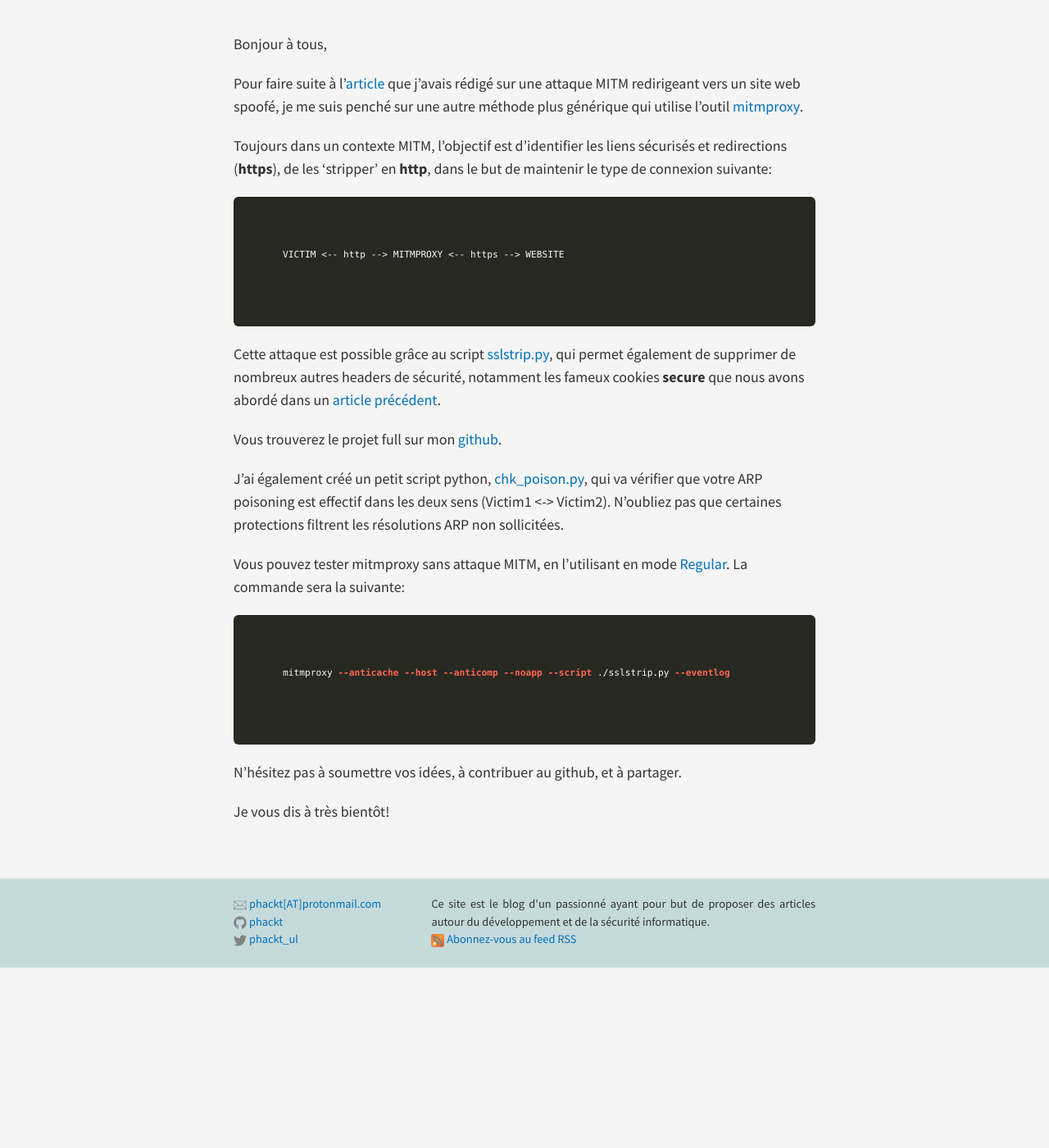
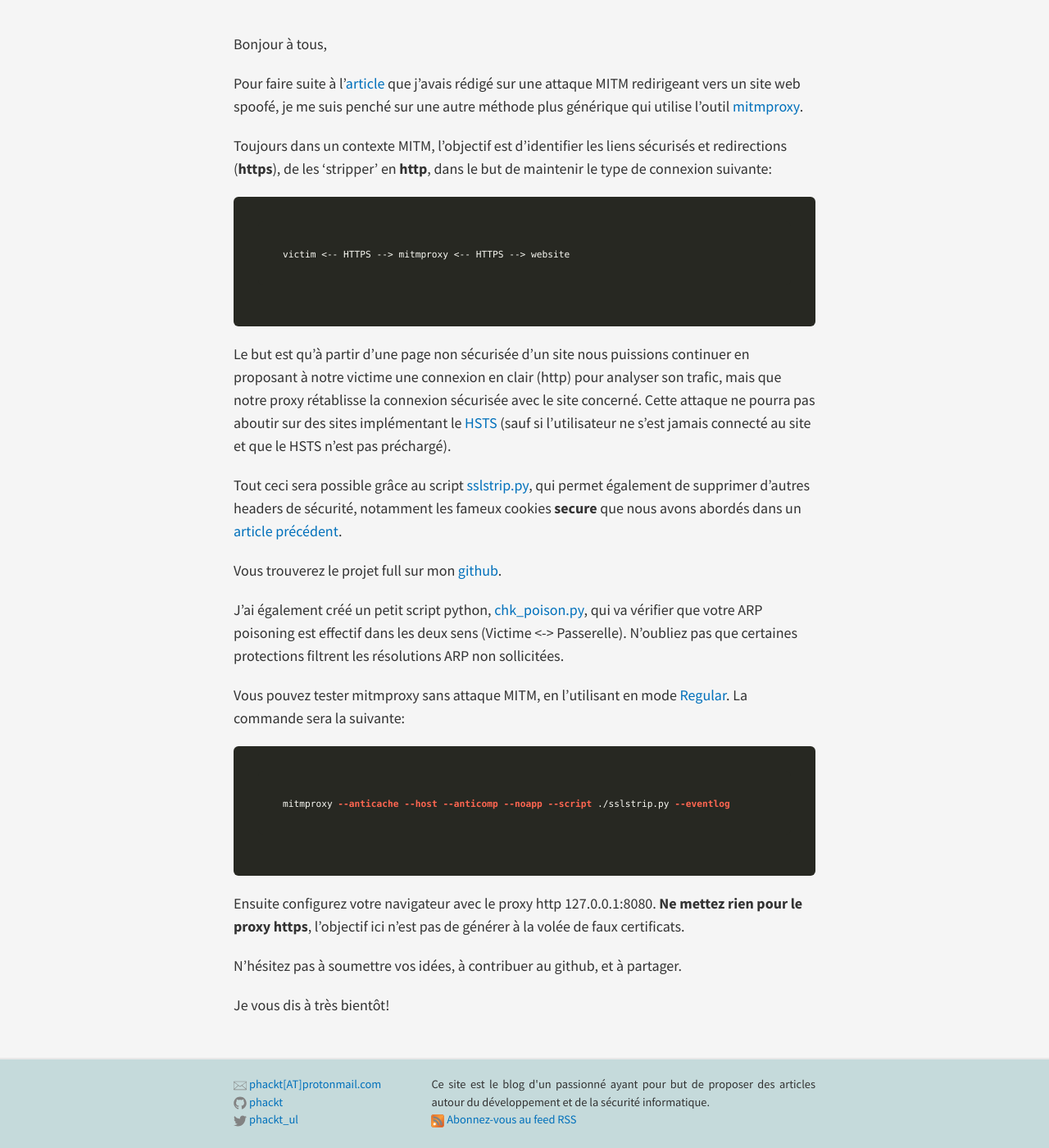
Before and after one commit to phackt/phackt.github.io, a Jekyll site: the page built from _posts/2016-10-01-http-proxying.markdown, in a window 1280 px wide and 1400 px high, scrolled down 220 px. Shown: the whole window at 82% size. Built offline with Jekyll 4.4.1, drawn with Linux system fonts in a browser that asks for light colours; nearby versions of some CDN libraries; comment, search, counter and statistics services are not loaded.

Commit message:
update post http proxying

````diff
--- a/_posts/2016-10-01-http-proxying.markdown
+++ b/_posts/2016-10-01-http-proxying.markdown
@@ -12,14 +12,16 @@ Pour faire suite à l'[article]({{ site.url }}/mitm-phishing) que j'avais rédig
 Toujours dans un contexte MITM, l'objectif est d'identifier les liens sécurisés et redirections (**https**), de les 'stripper' en **http**, dans le but de maintenir le type de connexion suivante:
 
 ```
-VICTIM <-- http --> MITMPROXY <-- https --> WEBSITE
+victim <-- HTTPS --> mitmproxy <-- HTTPS --> website
 ```
 
-Cette attaque est possible grâce au script [sslstrip.py](https://github.com/phackt/Workshops/blob/master/mitm/http_proxy/sslstrip.py), qui permet également de supprimer de nombreux autres headers de sécurité, notamment les fameux cookies **secure** que nous avons abordé dans un [article précédent]({{ site.url }}/xss-cors-csrf-partie-2-xss-cookies-session).
+Le but est qu'à partir d'une page non sécurisée d'un site nous puissions continuer en proposant à notre victime une connexion en clair (http) pour analyser son trafic, mais que notre proxy rétablisse la connexion sécurisée avec le site concerné. Cette attaque ne pourra pas aboutir sur des sites implémentant le [HSTS](https://https.cio.gov/hsts/) (sauf si l'utilisateur ne s'est jamais connecté au site et que le HSTS n'est pas préchargé).
+
+Tout ceci sera possible grâce au script [sslstrip.py](https://github.com/phackt/Workshops/blob/master/mitm/http_proxy/sslstrip.py), qui permet également de supprimer d'autres headers de sécurité, notamment les fameux cookies **secure** que nous avons abordés dans un [article précédent]({{ site.url }}/xss-cors-csrf-partie-2-xss-cookies-session).
 
 Vous trouverez le projet full sur mon [github](https://github.com/phackt/Workshops/tree/master/mitm/http_proxy).
 
-J'ai également créé un petit script python, [chk_poison.py](https://github.com/phackt/Workshops/blob/master/mitm/http_proxy/chk_poison.py), qui va vérifier que votre ARP poisoning est effectif dans les deux sens (Victim1 \<-\> Victim2). N'oubliez pas que certaines protections filtrent les résolutions ARP non sollicitées.
+J'ai également créé un petit script python, [chk_poison.py](https://github.com/phackt/Workshops/blob/master/mitm/http_proxy/chk_poison.py), qui va vérifier que votre ARP poisoning est effectif dans les deux sens (Victime \<-\> Passerelle). N'oubliez pas que certaines protections filtrent les résolutions ARP non sollicitées.
 
 Vous pouvez tester mitmproxy sans attaque MITM, en l'utilisant en mode [Regular](http://docs.mitmproxy.org/en/stable/modes.html). La commande sera la suivante:
 
@@ -27,6 +29,8 @@ Vous pouvez tester mitmproxy sans attaque MITM, en l'utilisant en mode [Regular]
 mitmproxy --anticache --host --anticomp --noapp --script ./sslstrip.py --eventlog
 ```
 
+Ensuite configurez votre navigateur avec le proxy http 127.0.0.1:8080. **Ne mettez rien pour le proxy https**, l'objectif ici n'est pas de générer à la volée de faux certificats.
+
 N'hésitez pas à soumettre vos idées, à contribuer au github, et à partager.
 
 Je vous dis à très bientôt!
````
